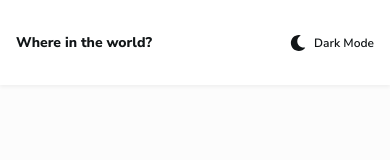
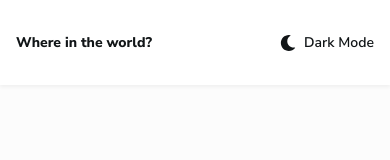
Before and after one commit to dev-rome/FM-Rest-Countries-API-Challenge, a React (Vite) app: page / in a window 390 px wide. Shown: the top 160 px of the page. Built offline with nearby package versions, Linux system fonts and the light colour scheme.

Commit message:
update text font-size

```diff
--- a/src/components/ToggleButton.tsx
+++ b/src/components/ToggleButton.tsx
@@ -14,7 +14,7 @@ export function ToggleButton() {
       ) : (
         <FaSun className="text-base lg:text-lg" />
       )}
-      <span className="text-xs font-semibold lg:text-base">
+      <span className="font-semibold lg:text-base">
         {theme === "light" ? "Dark Mode" : "Light Mode"}
       </span>
     </button>
```
